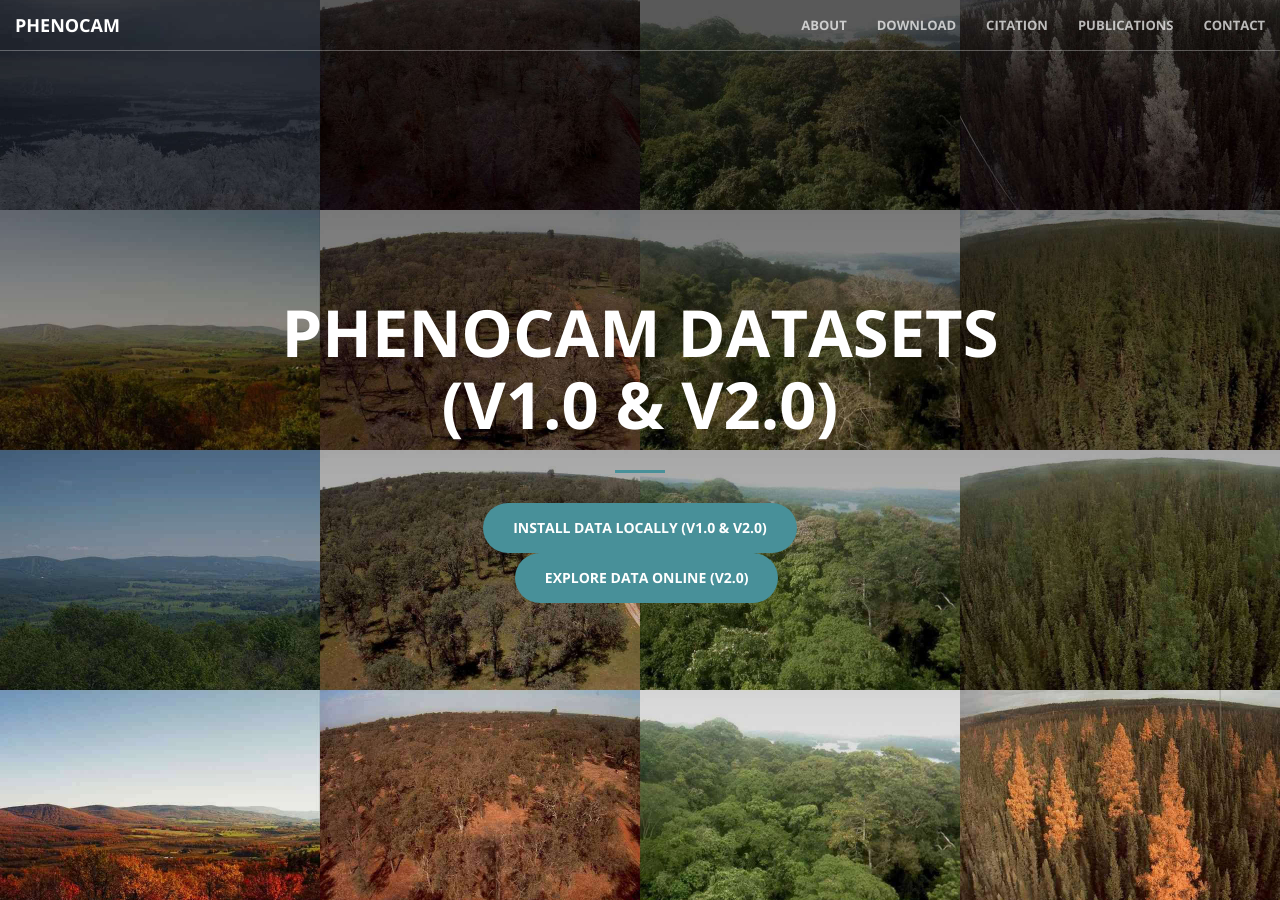
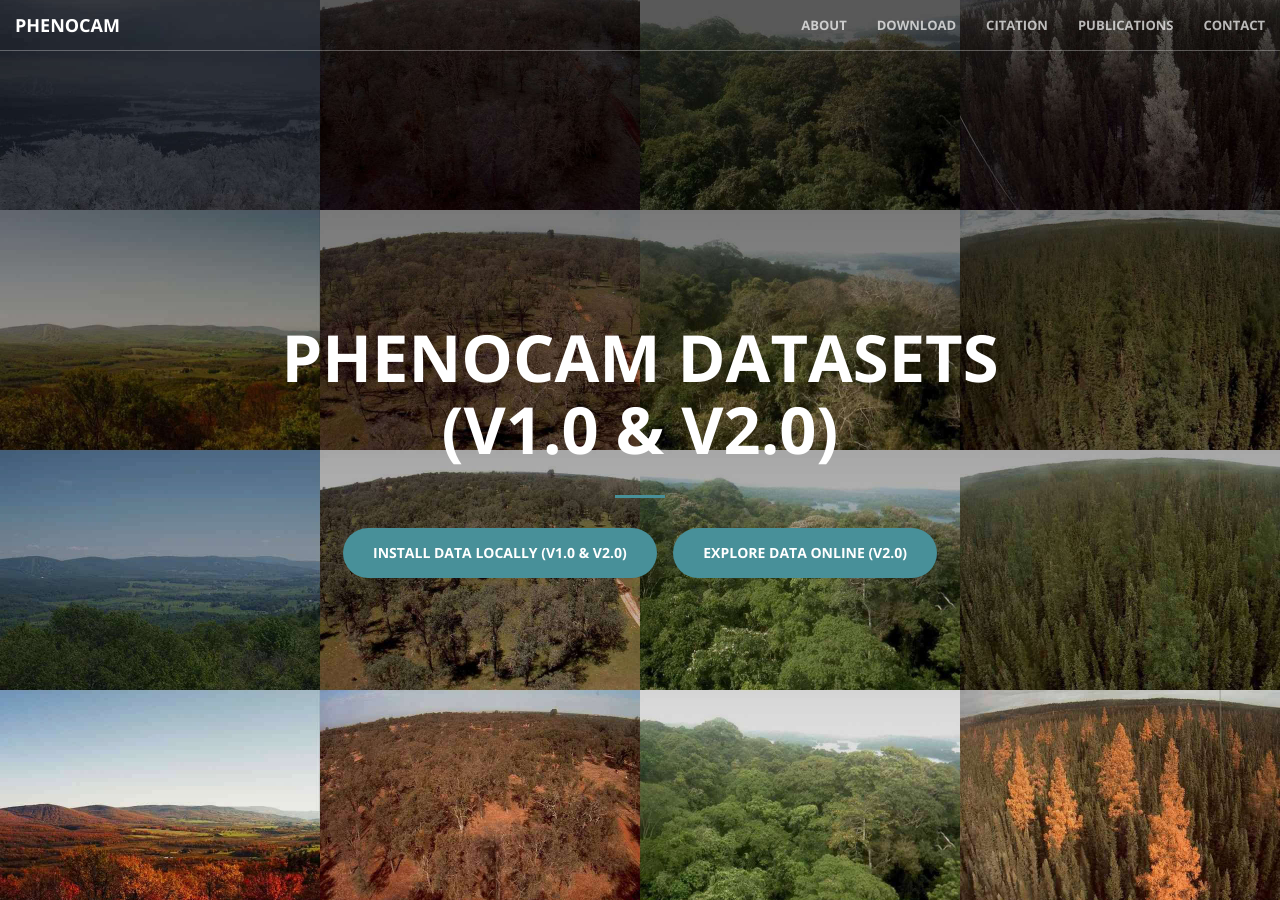
Before and after one commit to PhenoCamNetwork/phenocam.us, a Jekyll site: the page built from index.html, in a window 1280 px wide and 900 px high. Built offline with Jekyll 4.4.1, drawn with Linux system fonts in a browser that asks for light colours.

Commit message:
Update header.html

```diff
--- a/_includes/header.html
+++ b/_includes/header.html
@@ -4,7 +4,7 @@
             <h1>PhenoCam Datasets<h1>
             <h1>(V1.0 & V2.0)</h1>
             <hr>
-            <a href="#download" class="btn btn-primary btn-xl page-scroll">Install Data Locally (V1.0 & V2.0)</a><br>
+            <a href="#download" class="btn btn-primary btn-xl page-scroll">Install Data Locally (V1.0 & V2.0)</a>
 	    &nbsp
 	    &nbsp
 	    <a href="https://phenocam.sr.unh.edu/phenocam_explorer/" class="btn btn-primary btn-xl page-scroll">Explore Data Online (V2.0)</a>
```
